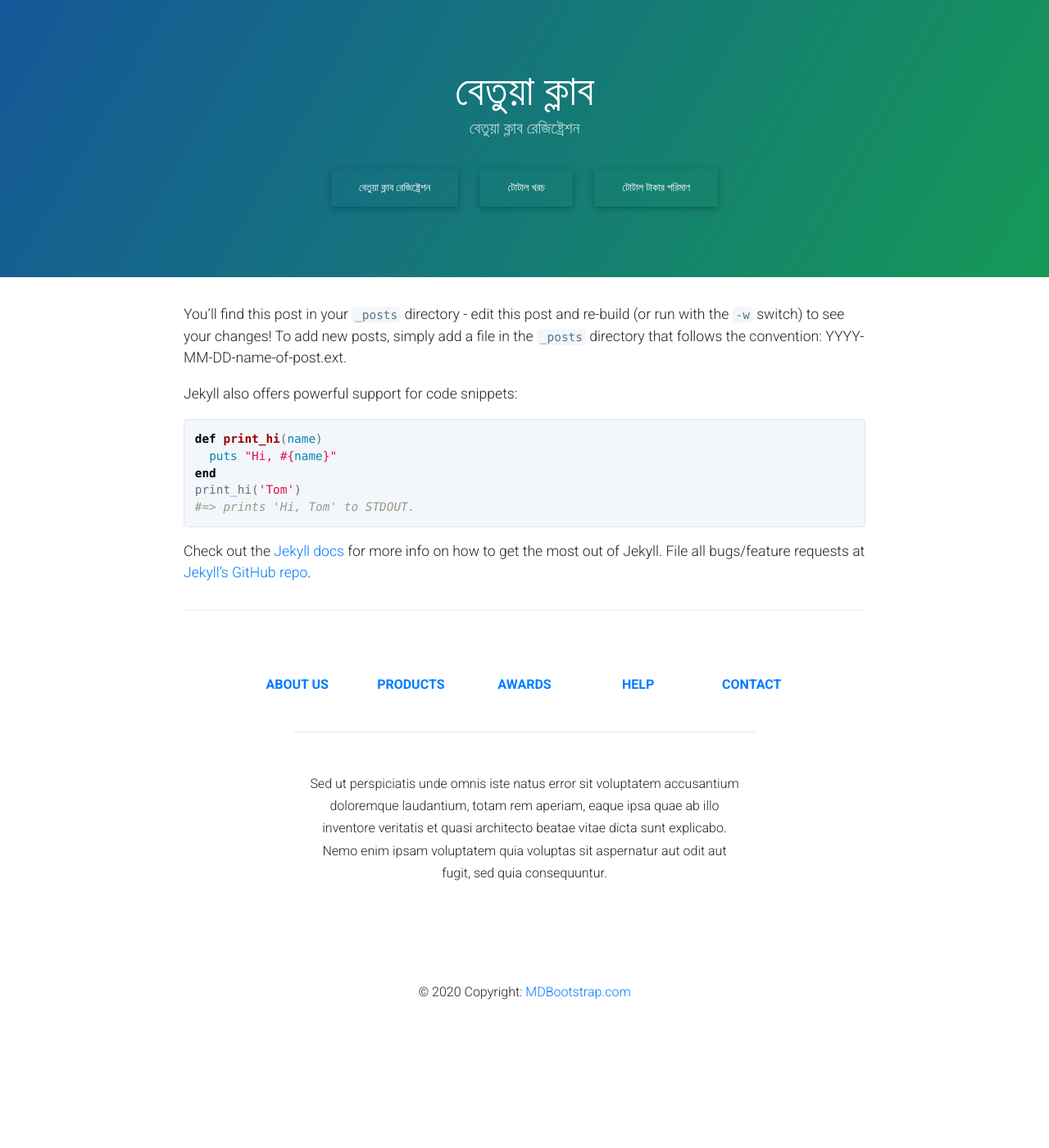
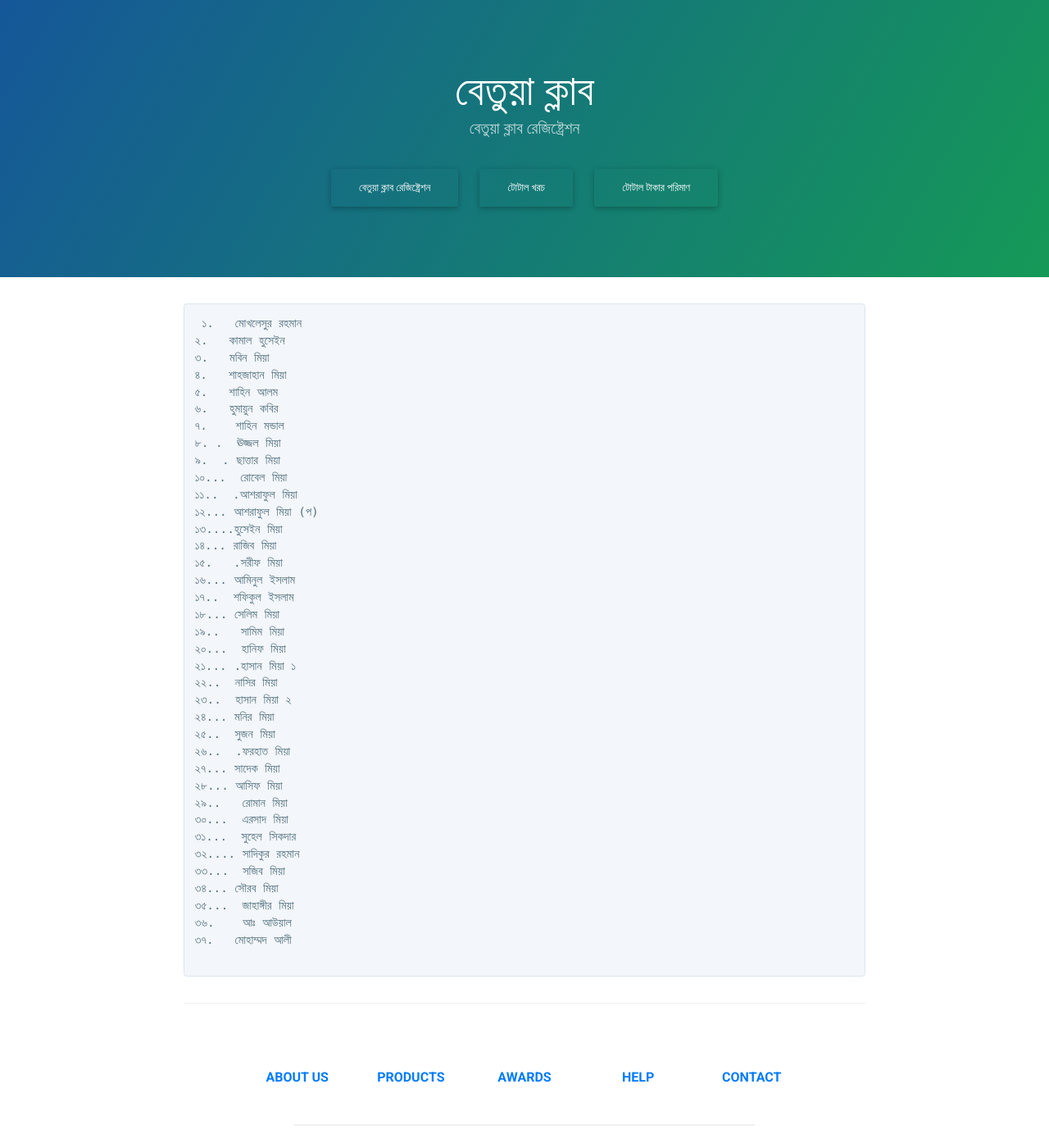
Before and after one commit to shahinmondal/betuaclub.github.io, a Jekyll site: the page built from _posts/2016-02-12-sample-content.markdown, in a window 1280 px wide and 1400 px high. Shown: the whole window at 82% size. Built offline with Jekyll 4.4.1, drawn with Linux system fonts in a browser that asks for light colours; nearby versions of some CDN libraries.

Commit message:
Update 2016-02-12-sample-content.markdown

````diff
--- a/_posts/2016-02-12-sample-content.markdown
+++ b/_posts/2016-02-12-sample-content.markdown
@@ -1,24 +1,46 @@
 ---
 layout: default
-title:  "Welcome to Jekyll!"
-date:   2016-02-12 17:50:00
+title:  "Welcome betua club!"
+date:   2022.02.10
 categories: main
 ---
+```
+ ১.   মোখলেসুর রহমান
+২.   কামাল হুসেইন
+৩.   মবিন মিয়া
+৪.   শাহজাহান মিয়া
+৫.   শাহিন আলম
+৬.   হুমায়ুন কবির
+৭.    শাহিন মন্ডাল
+৮. .  ঊজ্জল মিয়া
+৯.  . ছাত্তার মিয়া
+১০...  রোবেল মিয়া
+১১..  .আশরাফুল মিয়া
+১২... আশরাফুল মিয়া (প)
+১৩....হুসেইন মিয়া
+১৪... রাজিব মিয়া
+১৫.   .সরীফ মিয়া
+১৬... আমিনুল ইসলাম
+১৭..  শফিকুল ইসলাম
+১৮... সেলিম মিয়া
+১৯..   সামিম মিয়া
+২০...  হানিফ মিয়া
+২১... .হাসান মিয়া ১
+২২..  নাসির মিয়া
+২৩..  হাসান মিয়া ২
+২৪... মনির মিয়া
+২৫..  সুজন মিয়া
+২৬..  .ফরহাত মিয়া
+২৭... সাদেক মিয়া
+২৮... আসিফ মিয়া
+২৯..   রোমান মিয়া
+৩০...  এরসাদ মিয়া
+৩১...  সুহেল সিকদার
+৩২.... সাদিকুর রহমান
+৩৩...  সজিব মিয়া
+৩৪... সৌরব মিয়া
+৩৫...  জাহাঙ্গীর মিয়া
+৩৬.    আঃ আউয়াল
+৩৭.   মোহাম্মদ আলী
 
-You'll find this post in your `_posts` directory - edit this post and re-build (or run with the `-w` switch) to see your changes!
-To add new posts, simply add a file in the `_posts` directory that follows the convention: YYYY-MM-DD-name-of-post.ext.
-
-Jekyll also offers powerful support for code snippets:
-
-{% highlight ruby %}
-def print_hi(name)
-  puts "Hi, #{name}"
-end
-print_hi('Tom')
-#=> prints 'Hi, Tom' to STDOUT.
-{% endhighlight %}
-
-Check out the [Jekyll docs][jekyll] for more info on how to get the most out of Jekyll. File all bugs/feature requests at [Jekyll's GitHub repo][jekyll-gh].
-
-[jekyll-gh]: https://github.com/mojombo/jekyll
-[jekyll]:    http://jekyllrb.com
+```
````
